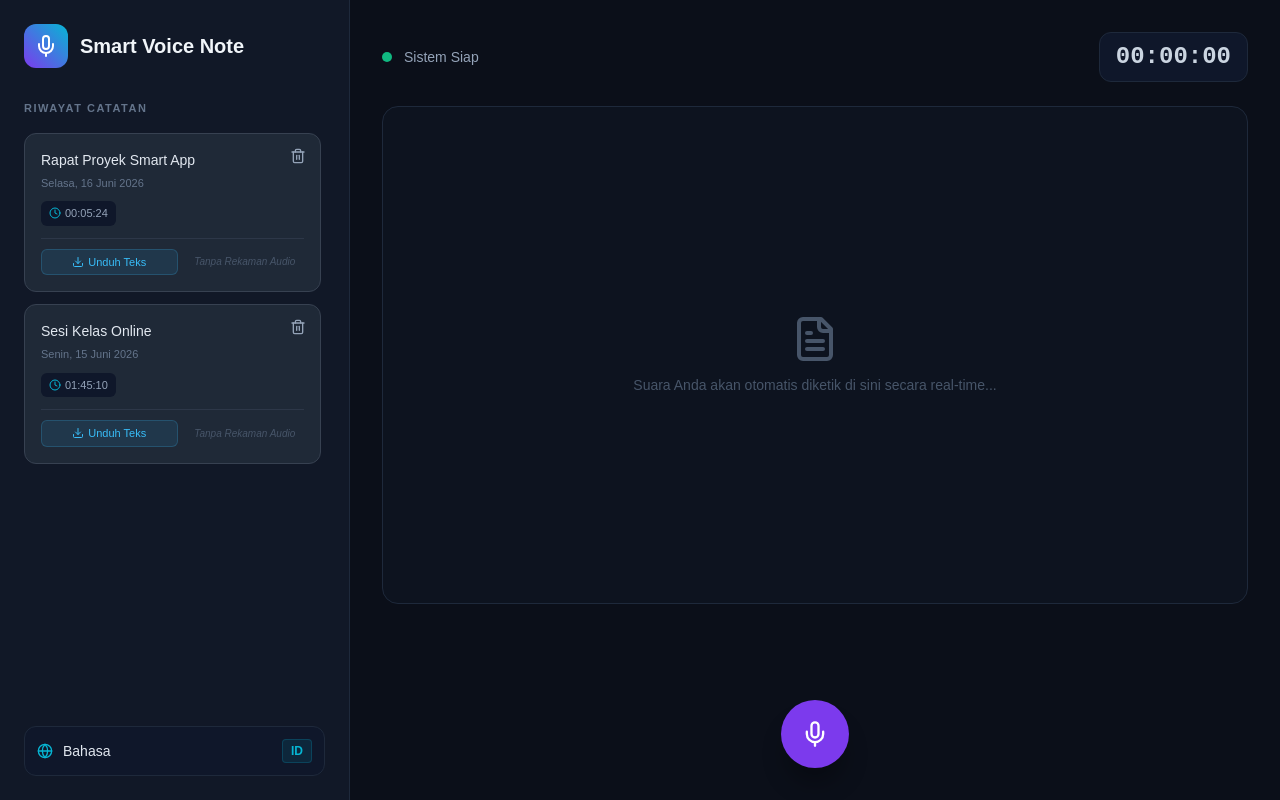
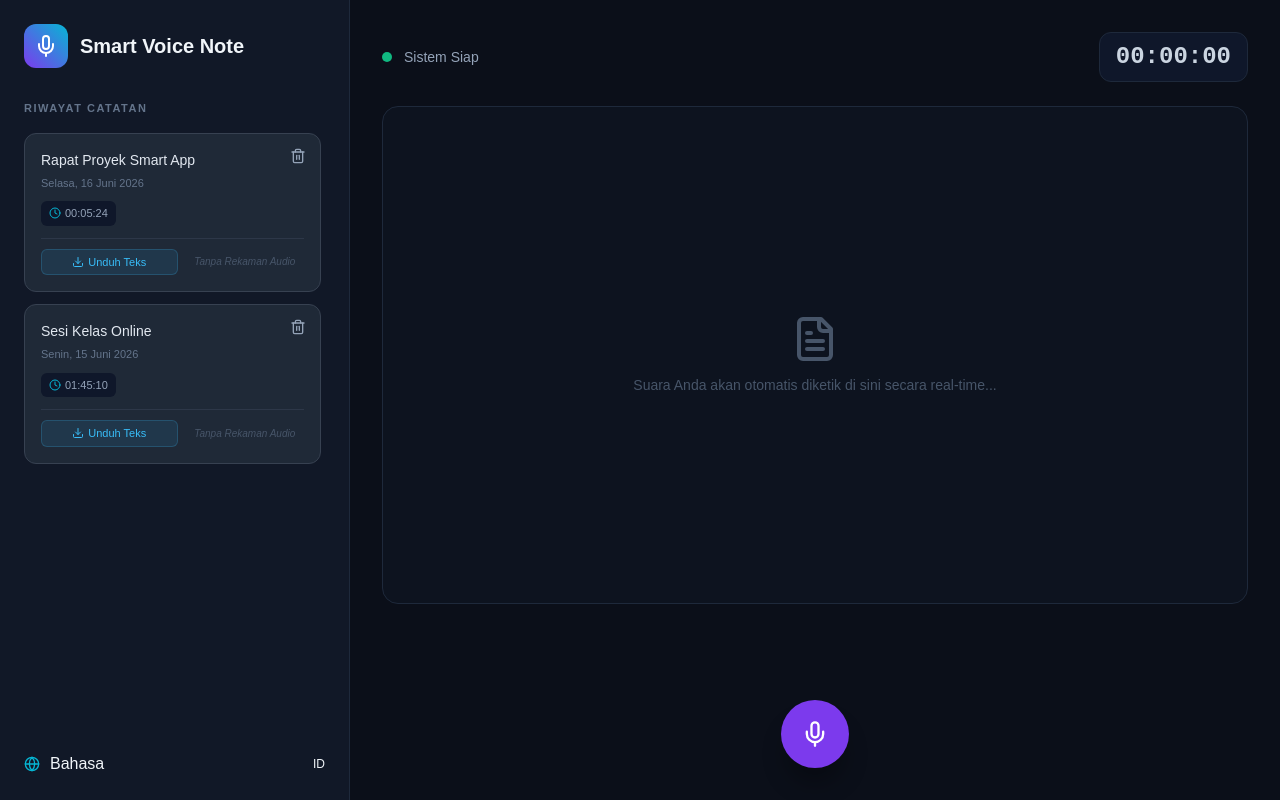
Before and after one commit to rafibagas124/smart-voice-note-final, a Next.js app: page / in a window 1280 px wide. Built offline with nearby package versions, Linux system fonts and the light colour scheme.

Commit message:
fix typo and close button tag properly

```diff
--- a/app/page.tsx
+++ b/app/page.tsx
@@ -336,13 +336,13 @@ export default function Home() {
         {/* @ts-ignore */}
         <button
   onClick={toggleLanguage}
-          style={{ display: 'flex', alignItems: 'center', justifyIntersection: 'space-between', justifyContent: 'space-between', width: '100%', padding: '12px', backgroundColor: '#0F172A', border: '1px solid #1E293B', borderRadius: '12px', color: '#E2E8F0', cursor: 'pointer' }}
+  style={{ display: 'flex', alignItems: 'center', justifyContent: 'space-between', gap: '8px', background: 'none', border: 'none', cursor: 'pointer' }}
 >
-          <div style={{ display: 'flex', alignItems: 'center', gap: '10px', fontSize: '14px' }}>
-            <Globe style={{ width: '16px', height: '16px', color: '#06B6D4' }} />
+  <div style={{ display: 'flex', alignItems: 'center', gap: 10 }}>
+    <Globe style={{ width: 16, height: 16, color: '#06B6D4' }} />
     <span>{t.langLabel}</span>
   </div>
-          <span style={{ fontSize: '12px', fontWeight: 'bold', padding: '2px 8px', backgroundColor: 'rgba(6, 182, 212, 0.1)', color: '#06B6D4', borderRadius: '4px', border: '1px solid rgba(6, 182, 212, 0.2)' }}>
+  <span style={{ fontSize: 12 }}>
     {lang.toUpperCase()}
   </span>
 </button>
```
Lines whose indentation alone changed are shown as unchanged.
